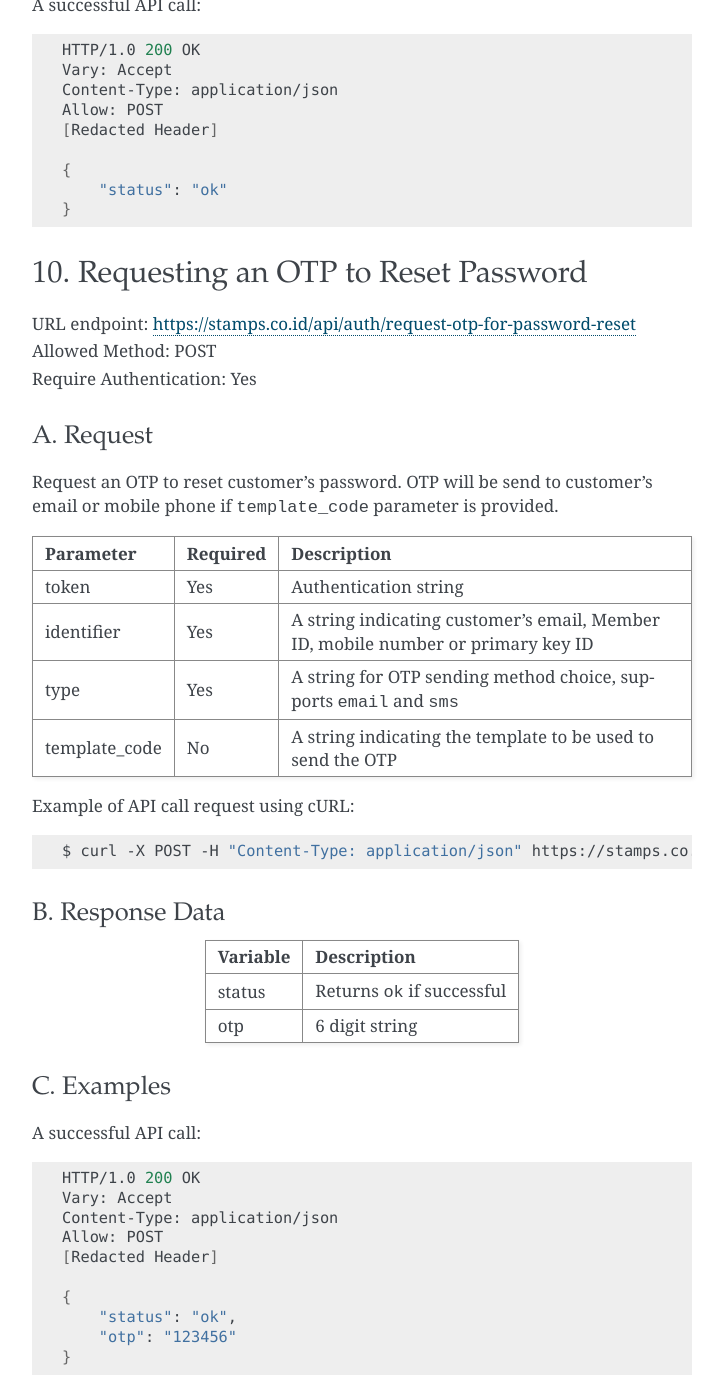
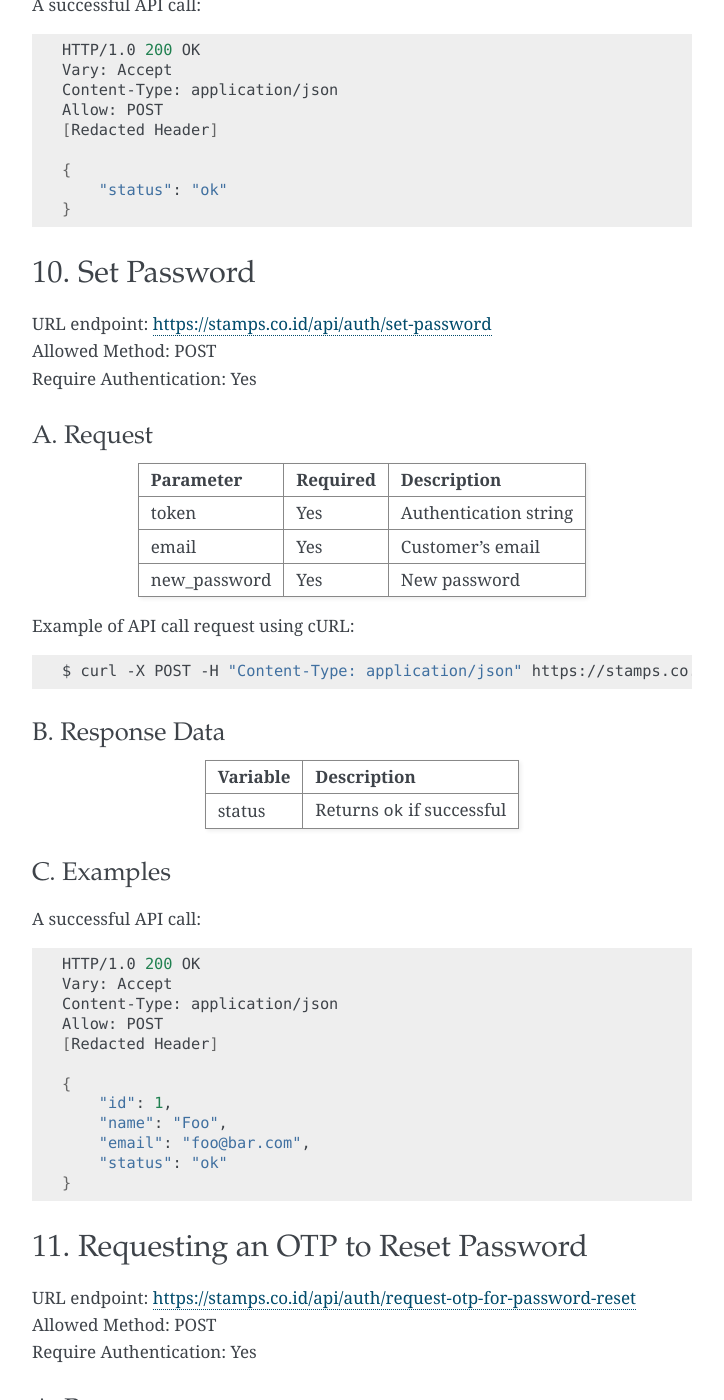
Before and after one commit to ui/stamps-api-docs, a Sphinx documentation site: the page built from source/auth_api.rst, in a window 1280 px wide and 1400 px high, scrolled down 11558 px. Shown: the whole window, without its empty margins (388-1112 px from the left). Built offline with Sphinx 7.4.7, drawn with Linux system fonts in a browser that asks for light colours; some of the changed text lies outside the part shown.

Commit message:
API Auth set password docs (#120)

```diff
--- a/source/auth_api.rst
+++ b/source/auth_api.rst
@@ -609,8 +609,60 @@ A successful API call:
     }
 
 
+10. Set Password
+===============
+| URL endpoint: https://stamps.co.id/api/auth/set-password
+| Allowed Method: POST
+| Require Authentication: Yes
 
-10. Requesting an OTP to Reset Password
+A. Request
+----------
+
+====================== ======== ===========
+Parameter              Required Description
+====================== ======== ===========
+token                  Yes      Authentication string
+email                  Yes      Customer's email
+new_password           Yes      New password
+====================== ======== ===========
+
+Example of API call request using cURL:
+
+.. code-block :: bash
+
+    $ curl -X POST -H "Content-Type: application/json" https://stamps.co.id/api/auth/set-password -i -d '{ "token": "secret", "email": "foo@bar.com", "new_password": "secure_password" }'
+
+B. Response Data
+----------------
+
+=================== ==============================
+Variable            Description
+=================== ==============================
+status              Returns ``ok`` if successful
+=================== ==============================
+
+C. Examples
+-----------
+
+A successful API call:
+
+.. code-block :: bash
+
+    HTTP/1.0 200 OK
+    Vary: Accept
+    Content-Type: application/json
+    Allow: POST
+    [Redacted Header]
+
+    {
+        "id": 1,
+        "name": "Foo",
+        "email": "foo@bar.com",
+        "status": "ok"
+    }
+
+
+11. Requesting an OTP to Reset Password
 ===============
 | URL endpoint: https://stamps.co.id/api/auth/request-otp-for-password-reset
 | Allowed Method: POST
```
Also changed, not shown: other parts of source/auth_api.rst (+1 -1 lines).
